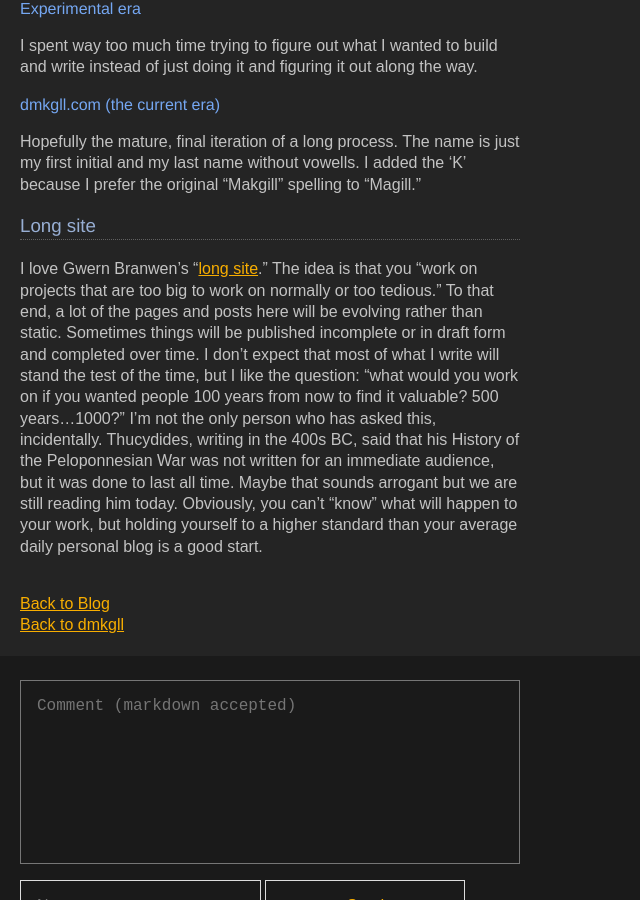
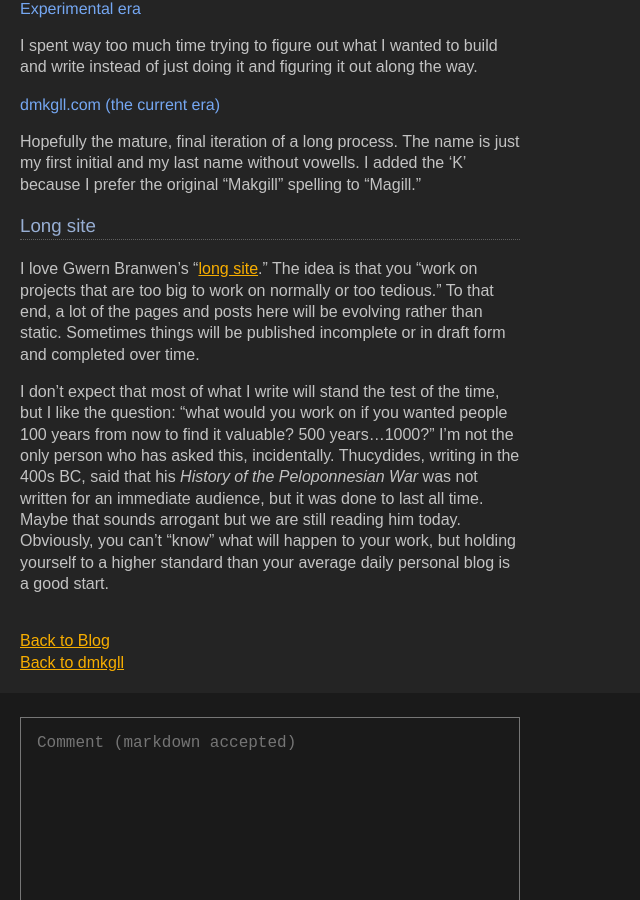
Before and after one commit to dmkgll/dmkgll, a Jekyll site: the page built from _posts/2022-06-21-about-this-site.md, in a window 1280 px wide and 900 px high, scrolled down 1839 px. Shown: the whole window, without its empty margins (0-640 px from the left). Built offline with Jekyll 4.4.1, drawn with Linux system fonts in a browser that asks for light colours.

```diff
--- a/_posts/2022-06-21-about-this-site.md
+++ b/_posts/2022-06-21-about-this-site.md
@@ -61,4 +61,6 @@ Hopefully the mature, final iteration of a long process. The name is just my fir
 
 ### Long site
 
-I love Gwern Branwen's "[long site](https://www.gwern.net/About)." The idea is that you "work on projects that are too big to work on normally or too tedious." To that end, a lot of the pages and posts here will be evolving rather than static. Sometimes things will be published incomplete or in draft form and completed over time. I don't expect that most of what I write will stand the test of the time, but I like the question: "what would you work on if you wanted people 100 years from now to find it valuable? 500 years...1000?" I'm not the only person who has asked this, incidentally. Thucydides, writing in the 400s BC, said that his History of the Peloponnesian War was not written for an immediate audience, but it was done to last all time. Maybe that sounds arrogant but we are still reading him today. Obviously, you can't "know" what will happen to your work, but holding yourself to a higher standard than your average daily personal blog is a good start.
+I love Gwern Branwen's "[long site](https://www.gwern.net/About)." The idea is that you "work on projects that are too big to work on normally or too tedious." To that end, a lot of the pages and posts here will be evolving rather than static. Sometimes things will be published incomplete or in draft form and completed over time.
+
+I don't expect that most of what I write will stand the test of the time, but I like the question: "what would you work on if you wanted people 100 years from now to find it valuable? 500 years...1000?" I'm not the only person who has asked this, incidentally. Thucydides, writing in the 400s BC, said that his *History of the Peloponnesian War* was not written for an immediate audience, but it was done to last all time. Maybe that sounds arrogant but we are still reading him today. Obviously, you can't "know" what will happen to your work, but holding yourself to a higher standard than your average daily personal blog is a good start.
```
